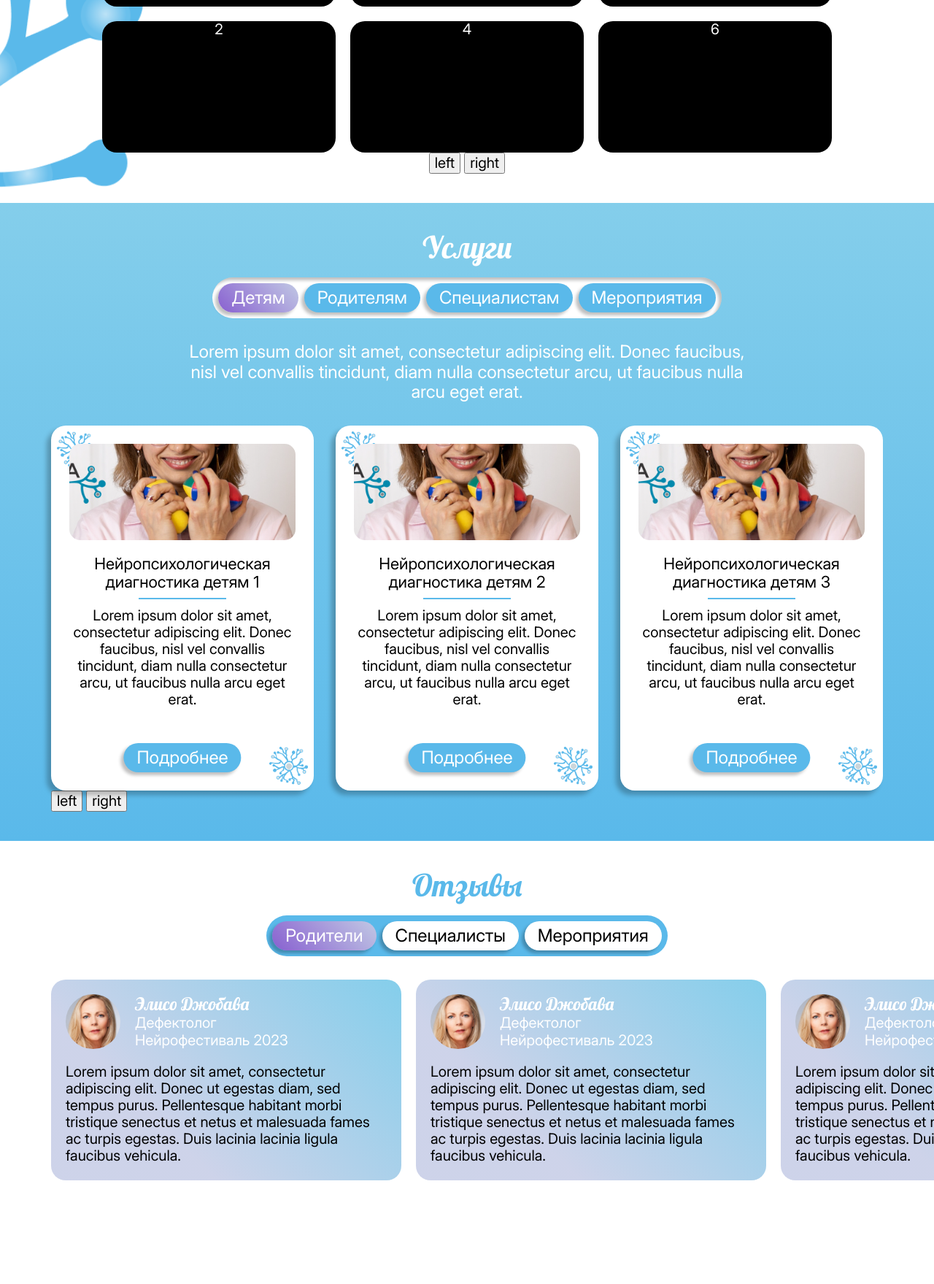
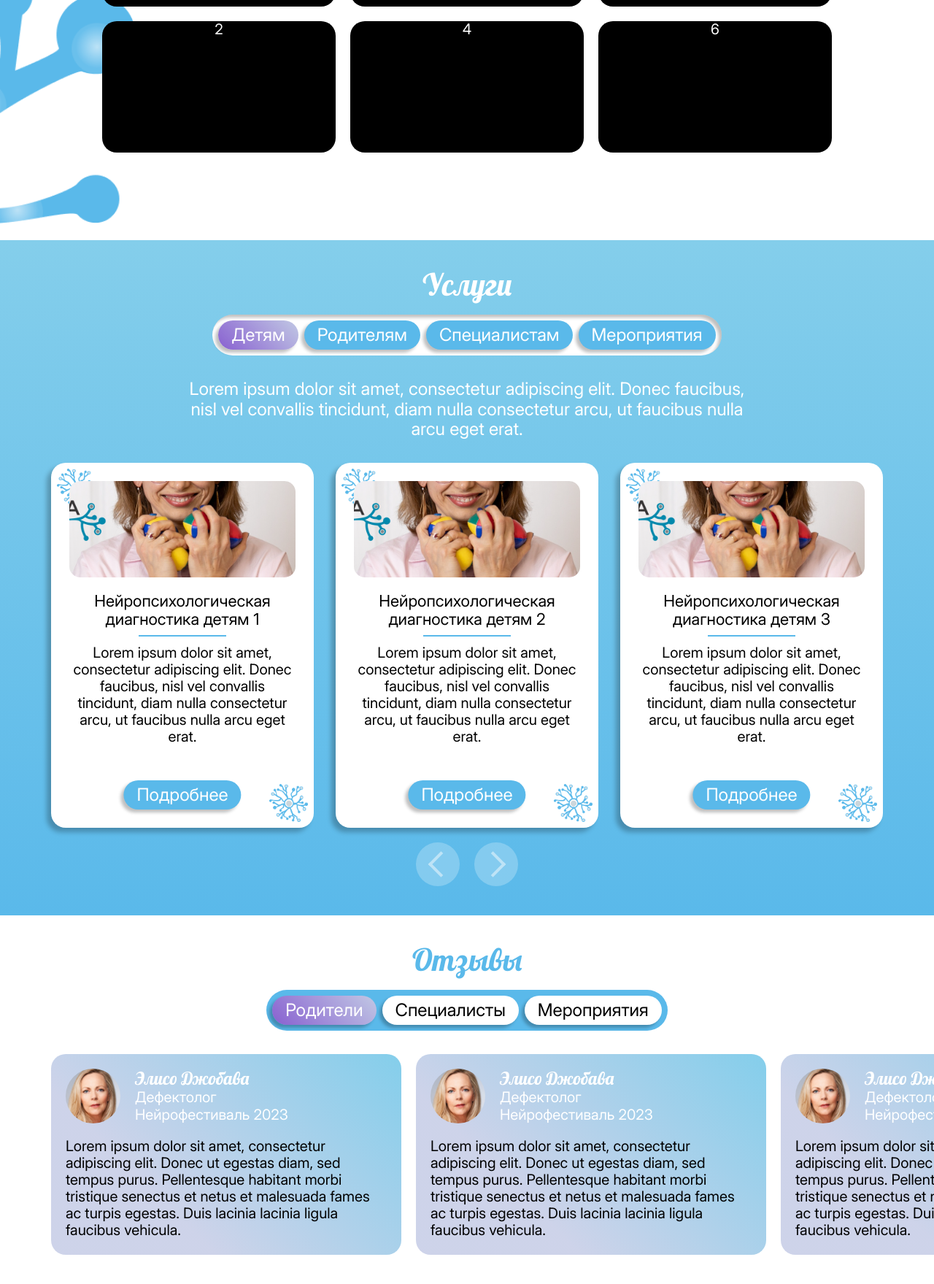
Before and after one commit to misha-mi/misha-mi.github.io, a PHP site: page / in a window 1280 px wide. Shown: the part 1880-3639 px from the top of the page at 73% size. Before the commit the page ends 3497 px from the top, so only its background shows below. Run offline with PHP 8.4, Linux system fonts and the light colour scheme; some web fonts are replaced.

Commit message:
fix slider

```diff
--- a/index.html
+++ b/index.html
@@ -166,12 +166,11 @@
               </div>
               <div class="slide about__double">
                 <div class="about__slide">7</div>
-                <div class="about__slide">8</div>
               </div>
             </div>
-            <div class="serivces__slider-control">
-              <button class="slider__left">left</button>
-              <button class="slider__right">right</button>
+            <div class="slider__controll">
+              <button class="slider__left"></button>
+              <button class="slider__right"></button>
             </div>
           </div>
           <div class="about__slider">
@@ -183,11 +182,10 @@
               <div class="about__slide slide">5</div>
               <div class="about__slide slide">6</div>
               <div class="about__slide slide">7</div>
-              <div class="about__slide slide">8</div>
             </div>
-            <div class="serivces__slider-control">
-              <button class="slider__left">left</button>
-              <button class="slider__right">right</button>
+            <div class="slider__controll">
+              <button class="slider__left"></button>
+              <button class="slider__right"></button>
             </div>
           </div>
         </div>
@@ -198,13 +196,13 @@
         <h2 class="services__title">Услуги</h2>
         <div class="services__controllers-wrapper">
           <div class="services__controller">
-            <button class="button button_active">Детям</button>
-            <button class="button">Родителям</button>
-            <button class="button">Специалистам</button>
-            <button class="button">Мероприятия</button>
+            <button class="button tab-button button_active">Детям</button>
+            <button class="button tab-button">Родителям</button>
+            <button class="button tab-button">Специалистам</button>
+            <button class="button tab-button">Мероприятия</button>
           </div>
         </div>
-        <div class="services__tab services__tab-active">
+        <div class="services__tab tab">
           <p class="services__desc">
             Lorem ipsum dolor sit amet, consectetur adipiscing elit. Donec
             faucibus, nisl vel convallis tincidunt, diam nulla consectetur arcu,
@@ -305,13 +303,13 @@
                 />
               </div>
             </div>
-            <div class="serivces__slider-control">
-              <button class="slider__left">left</button>
-              <button class="slider__right">right</button>
+            <div class="slider__controll">
+              <button class="slider__left"></button>
+              <button class="slider__right"></button>
             </div>
           </div>
         </div>
-        <div class="services__tab">
+        <div class="services__tab tab">
           <p class="services__desc">Second</p>
           <div class="services__slider">
             <div class="services__wrapper line">
@@ -362,13 +360,13 @@
                 />
               </div>
             </div>
-            <div class="serivces__slider-control">
-              <button class="slider__left">left</button>
-              <button class="slider__right">right</button>
+            <div class="slider__controll">
+              <button class="slider__left"></button>
+              <button class="slider__right"></button>
             </div>
           </div>
         </div>
-        <div class="services__tab">
+        <div class="services__tab tab">
           <p class="services__desc">third</p>
           <div class="services__slider">
             <div class="services__wrapper line">
@@ -419,13 +417,13 @@
                 />
               </div>
             </div>
-            <div class="serivces__slider-control">
-              <button class="slider__left">left</button>
-              <button class="slider__right">right</button>
+            <div class="slider__controll">
+              <button class="slider__left"></button>
+              <button class="slider__right"></button>
             </div>
           </div>
         </div>
-        <div class="services__tab">
+        <div class="services__tab tab">
           <p class="services__desc">fourth</p>
           <div class="services__slider">
             <div class="services__wrapper line">
@@ -476,9 +474,9 @@
                 />
               </div>
             </div>
-            <div class="serivces__slider-control">
-              <button class="slider__left">left</button>
-              <button class="slider__right">right</button>
+            <div class="slider__controll">
+              <button class="slider__left"></button>
+              <button class="slider__right"></button>
             </div>
           </div>
         </div>
@@ -489,11 +487,14 @@
         <h2 class="reviews__title">Отзывы</h2>
         <div class="reviews__controllers-wrapper">
           <div class="reviews__controller">
-            <button class="button button_white button_active">Родители</button>
-            <button class="button button_white">Специалисты</button>
-            <button class="button button_white">Мероприятия</button>
+            <button class="button tab-button button_white button_active">
+              Родители
+            </button>
+            <button class="button tab-button button_white">Специалисты</button>
+            <button class="button tab-button button_white">Мероприятия</button>
           </div>
         </div>
+        <div class="rewiews__tab tab">
           <div class="reviews__slider">
             <div class="reviews__slide">
               <div class="reviews__person">
@@ -507,10 +508,10 @@
                 </div>
               </div>
               <p class="reviews__text">
-              Lorem ipsum dolor sit amet, consectetur adipiscing elit. Donec ut
-              egestas diam, sed tempus purus. Pellentesque habitant morbi
-              tristique senectus et netus et malesuada fames ac turpis egestas.
-              Duis lacinia lacinia ligula faucibus vehicula.
+                Lorem ipsum dolor sit amet, consectetur adipiscing elit. Donec
+                ut egestas diam, sed tempus purus. Pellentesque habitant morbi
+                tristique senectus et netus et malesuada fames ac turpis
+                egestas. Duis lacinia lacinia ligula faucibus vehicula.
               </p>
             </div>
             <div class="reviews__slide">
@@ -525,10 +526,10 @@
                 </div>
               </div>
               <p class="reviews__text">
-              Lorem ipsum dolor sit amet, consectetur adipiscing elit. Donec ut
-              egestas diam, sed tempus purus. Pellentesque habitant morbi
-              tristique senectus et netus et malesuada fames ac turpis egestas.
-              Duis lacinia lacinia ligula faucibus vehicula.
+                Lorem ipsum dolor sit amet, consectetur adipiscing elit. Donec
+                ut egestas diam, sed tempus purus. Pellentesque habitant morbi
+                tristique senectus et netus et malesuada fames ac turpis
+                egestas. Duis lacinia lacinia ligula faucibus vehicula.
               </p>
             </div>
             <div class="reviews__slide">
@@ -543,10 +544,10 @@
                 </div>
               </div>
               <p class="reviews__text">
-              Lorem ipsum dolor sit amet, consectetur adipiscing elit. Donec ut
-              egestas diam, sed tempus purus. Pellentesque habitant morbi
-              tristique senectus et netus et malesuada fames ac turpis egestas.
-              Duis lacinia lacinia ligula faucibus vehicula.
+                Lorem ipsum dolor sit amet, consectetur adipiscing elit. Donec
+                ut egestas diam, sed tempus purus. Pellentesque habitant morbi
+                tristique senectus et netus et malesuada fames ac turpis
+                egestas. Duis lacinia lacinia ligula faucibus vehicula.
               </p>
             </div>
             <div class="reviews__slide">
@@ -561,15 +562,169 @@
                 </div>
               </div>
               <p class="reviews__text">
-              Lorem ipsum dolor sit amet, consectetur adipiscing elit. Donec ut
-              egestas diam, sed tempus purus. Pellentesque habitant morbi
-              tristique senectus et netus et malesuada fames ac turpis egestas.
-              Duis lacinia lacinia ligula faucibus vehicula.
+                Lorem ipsum dolor sit amet, consectetur adipiscing elit. Donec
+                ut egestas diam, sed tempus purus. Pellentesque habitant morbi
+                tristique senectus et netus et malesuada fames ac turpis
+                egestas. Duis lacinia lacinia ligula faucibus vehicula.
               </p>
+            </div>
+          </div>
+        </div>
+        <div class="rewiews__tab tab">
+          <div class="reviews__slider">
+            <div class="reviews__slide">
+              <div class="reviews__person">
+                <div class="reviews__circle">
+                  <img src="./img/person.jpg" alt="" class="reviews__img" />
+                </div>
+                <div class="reviews__info">
+                  <div class="reviews__name">Элисо Джобава 1</div>
+                  <div class="reviews__profession">Дефектолог</div>
+                  <div class="reviews__service">Нейрофестиваль 2023</div>
+                </div>
+              </div>
+              <p class="reviews__text">
+                Lorem ipsum dolor sit amet, consectetur adipiscing elit. Donec
+                ut egestas diam, sed tempus purus. Pellentesque habitant morbi
+                tristique senectus et netus et malesuada fames ac turpis
+                egestas. Duis lacinia lacinia ligula faucibus vehicula.
+              </p>
+            </div>
+            <div class="reviews__slide">
+              <div class="reviews__person">
+                <div class="reviews__circle">
+                  <img src="./img/person.jpg" alt="" class="reviews__img" />
+                </div>
+                <div class="reviews__info">
+                  <div class="reviews__name">Элисо Джобава</div>
+                  <div class="reviews__profession">Дефектолог</div>
+                  <div class="reviews__service">Нейрофестиваль 2023</div>
+                </div>
+              </div>
+              <p class="reviews__text">
+                Lorem ipsum dolor sit amet, consectetur adipiscing elit. Donec
+                ut egestas diam, sed tempus purus. Pellentesque habitant morbi
+                tristique senectus et netus et malesuada fames ac turpis
+                egestas. Duis lacinia lacinia ligula faucibus vehicula.
+              </p>
+            </div>
+            <div class="reviews__slide">
+              <div class="reviews__person">
+                <div class="reviews__circle">
+                  <img src="./img/person.jpg" alt="" class="reviews__img" />
+                </div>
+                <div class="reviews__info">
+                  <div class="reviews__name">Элисо Джобава</div>
+                  <div class="reviews__profession">Дефектолог</div>
+                  <div class="reviews__service">Нейрофестиваль 2023</div>
+                </div>
+              </div>
+              <p class="reviews__text">
+                Lorem ipsum dolor sit amet, consectetur adipiscing elit. Donec
+                ut egestas diam, sed tempus purus. Pellentesque habitant morbi
+                tristique senectus et netus et malesuada fames ac turpis
+                egestas. Duis lacinia lacinia ligula faucibus vehicula.
+              </p>
+            </div>
+            <div class="reviews__slide">
+              <div class="reviews__person">
+                <div class="reviews__circle">
+                  <img src="./img/person.jpg" alt="" class="reviews__img" />
+                </div>
+                <div class="reviews__info">
+                  <div class="reviews__name">Элисо Джобава</div>
+                  <div class="reviews__profession">Дефектолог</div>
+                  <div class="reviews__service">Нейрофестиваль 2023</div>
+                </div>
+              </div>
+              <p class="reviews__text">
+                Lorem ipsum dolor sit amet, consectetur adipiscing elit. Donec
+                ut egestas diam, sed tempus purus. Pellentesque habitant morbi
+                tristique senectus et netus et malesuada fames ac turpis
+                egestas. Duis lacinia lacinia ligula faucibus vehicula.
+              </p>
+            </div>
+          </div>
+        </div>
+        <div class="rewiews__tab tab">
+          <div class="reviews__slider">
+            <div class="reviews__slide">
+              <div class="reviews__person">
+                <div class="reviews__circle">
+                  <img src="./img/person.jpg" alt="" class="reviews__img" />
+                </div>
+                <div class="reviews__info">
+                  <div class="reviews__name">Элисо Джобава 2</div>
+                  <div class="reviews__profession">Дефектолог</div>
+                  <div class="reviews__service">Нейрофестиваль 2023</div>
+                </div>
+              </div>
+              <p class="reviews__text">
+                Lorem ipsum dolor sit amet, consectetur adipiscing elit. Donec
+                ut egestas diam, sed tempus purus. Pellentesque habitant morbi
+                tristique senectus et netus et malesuada fames ac turpis
+                egestas. Duis lacinia lacinia ligula faucibus vehicula.
+              </p>
+            </div>
+            <div class="reviews__slide">
+              <div class="reviews__person">
+                <div class="reviews__circle">
+                  <img src="./img/person.jpg" alt="" class="reviews__img" />
+                </div>
+                <div class="reviews__info">
+                  <div class="reviews__name">Элисо Джобава</div>
+                  <div class="reviews__profession">Дефектолог</div>
+                  <div class="reviews__service">Нейрофестиваль 2023</div>
+                </div>
+              </div>
+              <p class="reviews__text">
+                Lorem ipsum dolor sit amet, consectetur adipiscing elit. Donec
+                ut egestas diam, sed tempus purus. Pellentesque habitant morbi
+                tristique senectus et netus et malesuada fames ac turpis
+                egestas. Duis lacinia lacinia ligula faucibus vehicula.
+              </p>
+            </div>
+            <div class="reviews__slide">
+              <div class="reviews__person">
+                <div class="reviews__circle">
+                  <img src="./img/person.jpg" alt="" class="reviews__img" />
+                </div>
+                <div class="reviews__info">
+                  <div class="reviews__name">Элисо Джобава</div>
+                  <div class="reviews__profession">Дефектолог</div>
+                  <div class="reviews__service">Нейрофестиваль 2023</div>
+                </div>
+              </div>
+              <p class="reviews__text">
+                Lorem ipsum dolor sit amet, consectetur adipiscing elit. Donec
+                ut egestas diam, sed tempus purus. Pellentesque habitant morbi
+                tristique senectus et netus et malesuada fames ac turpis
+                egestas. Duis lacinia lacinia ligula faucibus vehicula.
+              </p>
+            </div>
+            <div class="reviews__slide">
+              <div class="reviews__person">
+                <div class="reviews__circle">
+                  <img src="./img/person.jpg" alt="" class="reviews__img" />
+                </div>
+                <div class="reviews__info">
+                  <div class="reviews__name">Элисо Джобава</div>
+                  <div class="reviews__profession">Дефектолог</div>
+                  <div class="reviews__service">Нейрофестиваль 2023</div>
+                </div>
+              </div>
+              <p class="reviews__text">
+                Lorem ipsum dolor sit amet, consectetur adipiscing elit. Donec
+                ut egestas diam, sed tempus purus. Pellentesque habitant morbi
+                tristique senectus et netus et malesuada fames ac turpis
+                egestas. Duis lacinia lacinia ligula faucibus vehicula.
+              </p>
+            </div>
           </div>
         </div>
       </div>
     </section>
     <script src="./js/slider.js"></script>
+    <script src="./js/tab.js"></script>
   </body>
 </html>
--- a/sass/blocks/_services.scss
+++ b/sass/blocks/_services.scss
@@ -3,12 +3,6 @@
   background: linear-gradient($add-main-color, $main-color);
   position: relative;
   overflow-x: hidden;
-  &__tab {
-    display: none;
-    &-active {
-      display: block;
-    }
-  }
   &__title {
     text-align: center;
     font-weight: 300;
@@ -32,7 +26,6 @@
   &__wrapper {
     margin-top: 32px;
     display: flex;
-    justify-content: space-between;
   }
   &-item {
     width: 360px;
--- a/sass/blocks/_slider.scss
+++ b/sass/blocks/_slider.scss
@@ -22,10 +22,55 @@
 }
 
 @keyframes show {
-  from {
+  0% {
     opacity: 0;
   }
-  to {
+  100% {
     opacity: 1;
   }
 }
+
+.slider {
+  &__controll {
+    margin-top: 20px;
+    display: flex;
+    justify-content: center;
+    gap: 20px;
+  }
+  &__left,
+  &__right {
+    cursor: pointer;
+    background-color: rgba(#fff, 0.4);
+    opacity: 0.6;
+    width: 60px;
+    height: 60px;
+    border-radius: 100%;
+    border: none;
+    position: relative;
+    &::after {
+      content: "";
+      position: absolute;
+      top: 10px;
+      left: 25px;
+      display: block;
+      width: 4px;
+      height: 25px;
+      background-color: #fff;
+      transform: rotate(45deg);
+    }
+    &::before {
+      content: "";
+      position: absolute;
+      bottom: 10px;
+      left: 25px;
+      display: block;
+      width: 4px;
+      height: 25px;
+      background-color: #fff;
+      transform: rotate(-45deg);
+    }
+  }
+  &__right {
+    transform: rotate(180deg);
+  }
+}
--- /dev/null
+++ b/sass/blocks/_tabs.scss
@@ -0,0 +1,3 @@
+.tab-hide {
+  display: none;
+}
--- a/sass/style.scss
+++ b/sass/style.scss
@@ -62,3 +62,4 @@ body {
 @import "blocks/services";
 @import "blocks/reviews";
 @import "blocks/slider";
+@import "blocks/tabs";
```
Also changed, not shown: js/slider.js (+9 -3 lines), js/tab.js (+32 -0 lines), css/style.min.css. Lines whose indentation alone changed are shown as unchanged.
